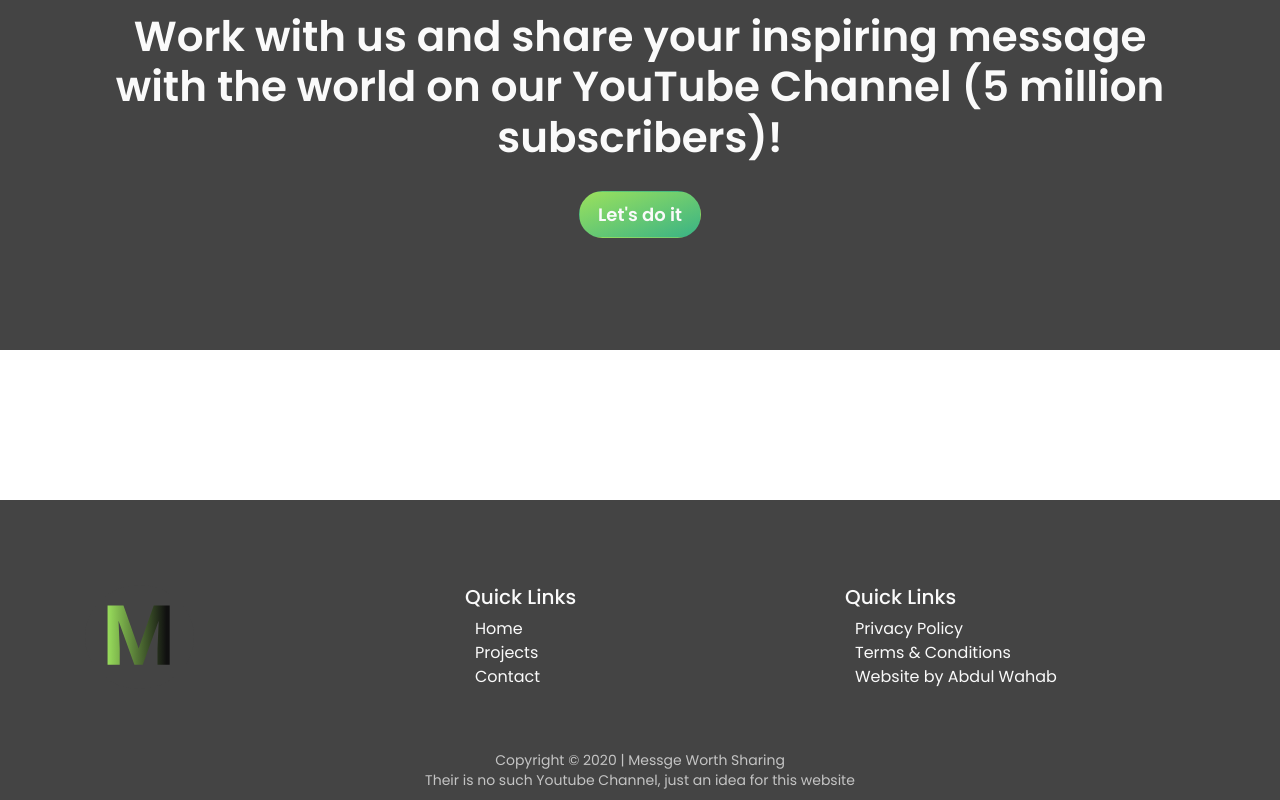
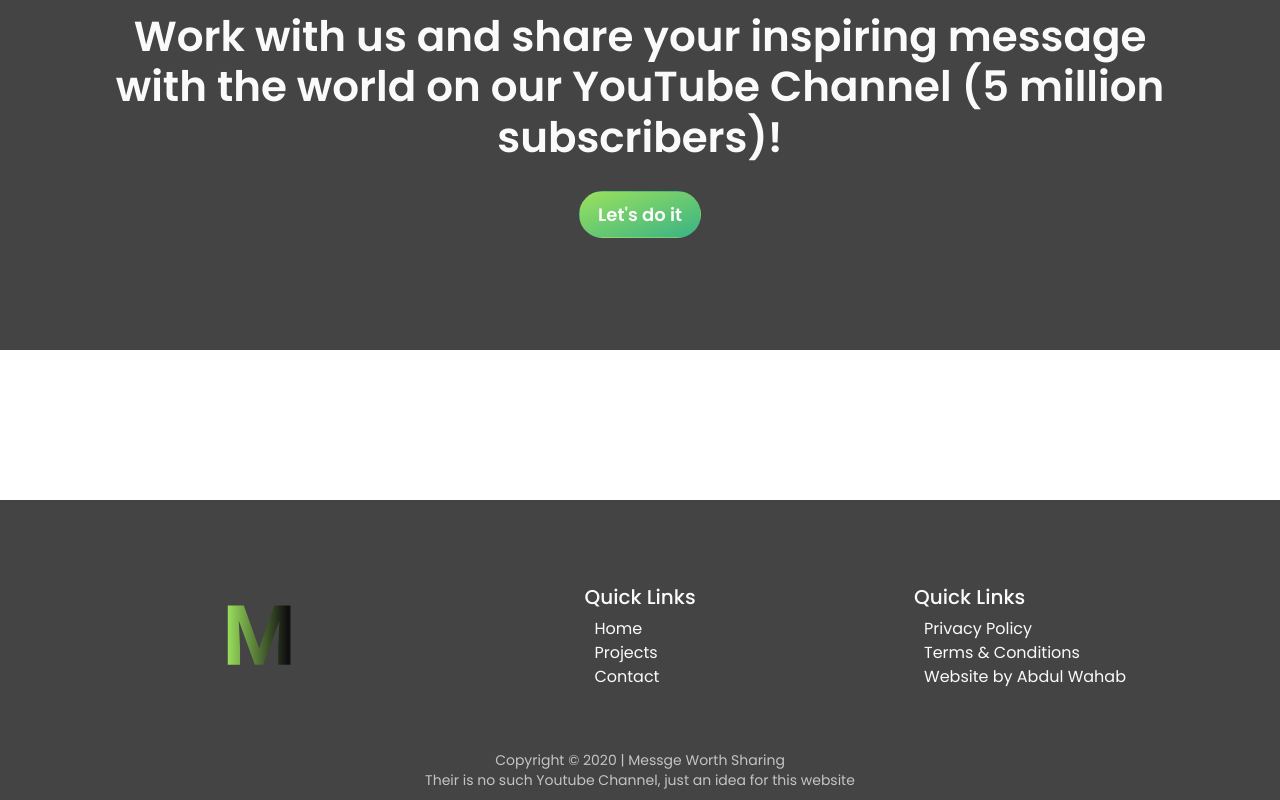
Before and after one commit to Wahab3917/MessageWorthSharing, a plain HTML site: page contact.html in a window 1280 px wide. Shown: the part 789-1589 px from the top of the page. Drawn offline with nearby package versions, Linux system fonts and the light colour scheme.

Commit message:
Add files via upload

```diff
--- a/contact.html
+++ b/contact.html
@@ -105,10 +105,10 @@
     <div class="container">
       <div class="footer-content">
         <div class="row">
-          <div class="col-lg-4 col-md-3 logo-footer" style="display: flex">
+          <div class="col-lg-4 col-md-3" style="display: flex; justify-content: center">
             <img src="img/Logo.svg" alt="logo">
           </div>
-          <div class="col-lg-4 col-md-4 margin">
+          <div class="col-lg-4 col-md-4 margin" style="display: flex; justify-content: center">
             <div class="quick-links">
               <h5>Quick Links</h5>
               <li><a href="index.html">Home</a></li>
@@ -116,7 +116,7 @@
               <li><a href="contact.html">Contact</a></li>
             </div>
           </div>
-          <div class="col-lg-4 col-md-5 margin">
+          <div class="col-lg-4 col-md-5 margin" style="display: flex; justify-content: center">
             <div class="quick-links">
               <h5>Quick Links</h5>
               <li><a href="#">Privacy Policy</a></li>
--- a/styles.scss
+++ b/styles.scss
@@ -437,7 +437,7 @@ header {
 
     border-radius: 50px;
 
-    background-image: url('img/Untitled8.jpg');
+    background-image: url('img/img-1.jpg');
     background-size: cover;
 
     @media (max-width: $xl) {
@@ -807,11 +807,8 @@ footer {
   @media (max-width: $md) {
     height: 500px;
     text-align: center;
+  }
 
-    .logo-footer {
-      justify-content: center;
-    }
-  }
   @media (max-width: 459px)  {
     height: 550px;
   }
```
Also changed, not shown: index.html (+4 -3 lines), projects.html (+3 -3 lines), img/img-1.jpg (added), styles.css, 1 other file.
